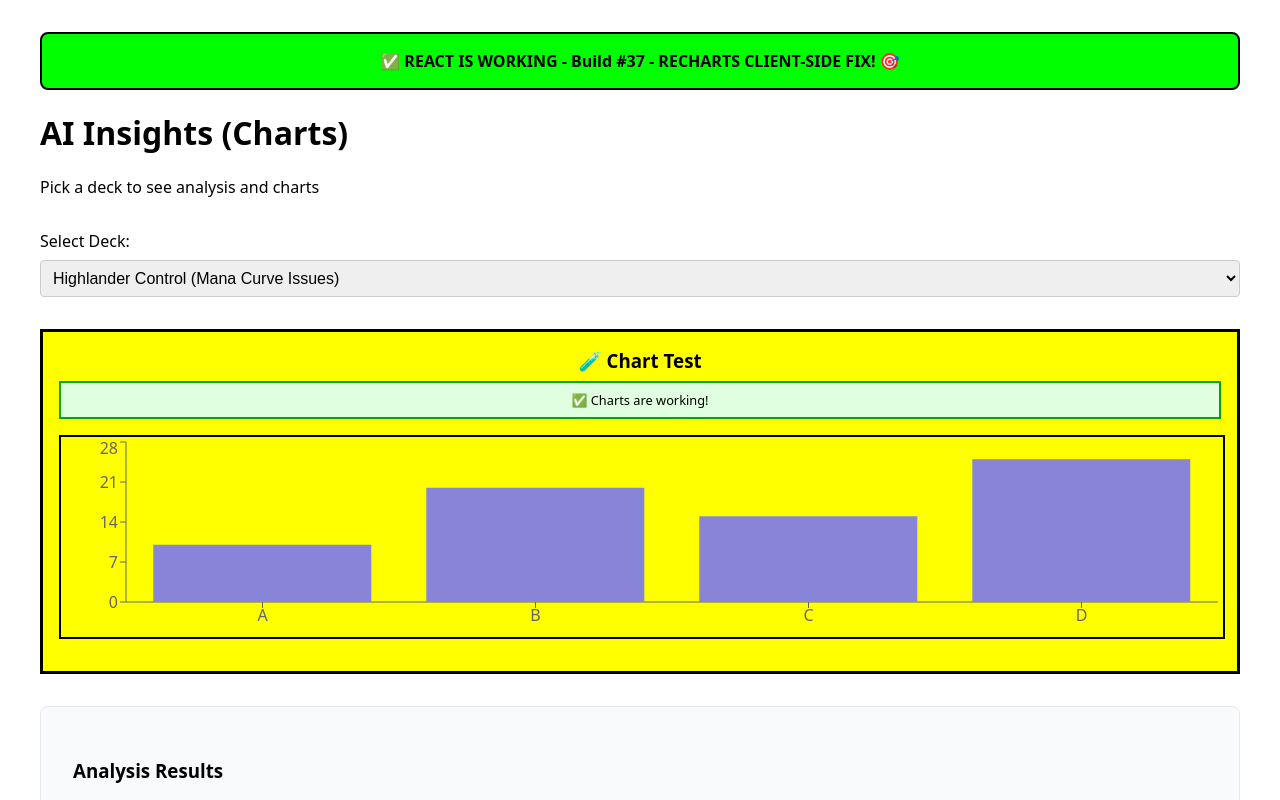
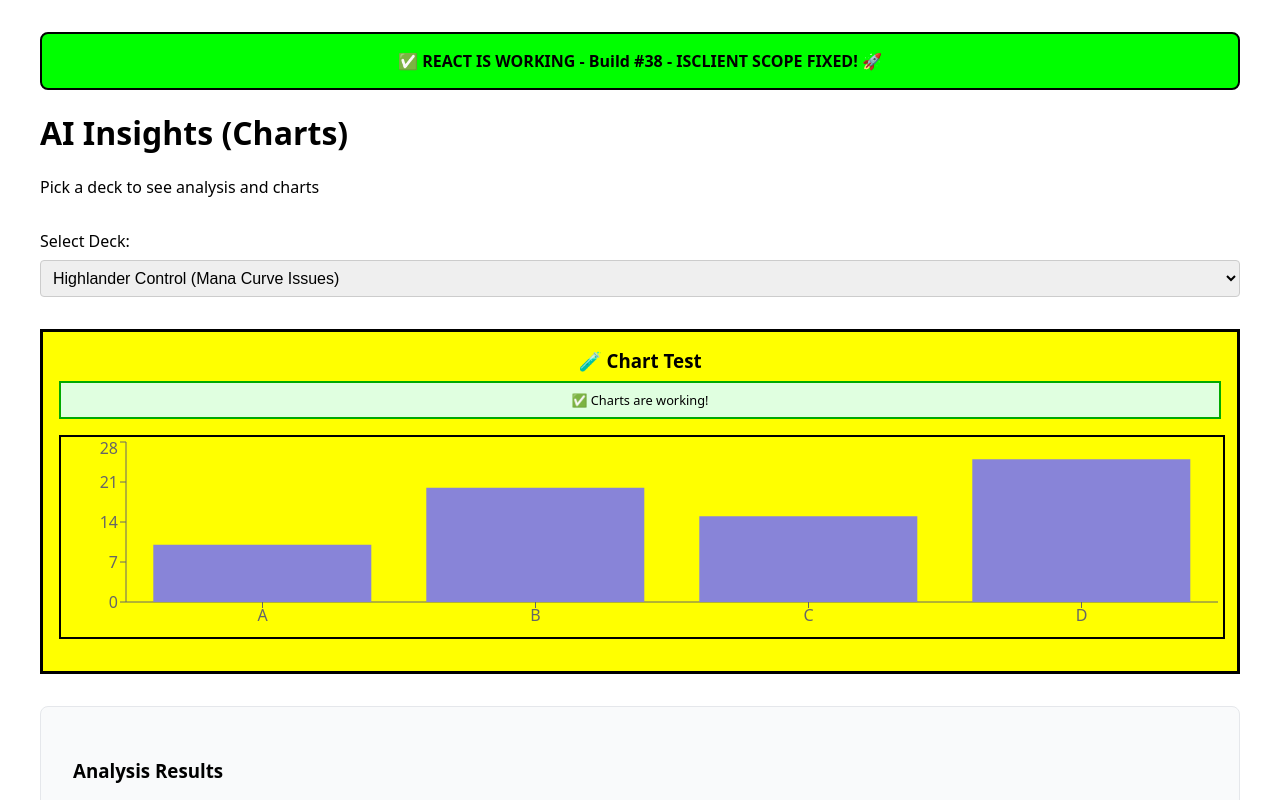
Before and after one commit to alanherron/scrylytics, a Next.js app: page /insights in a window 1280 px wide. Shown: the top 800 px of the page. Built offline with nearby package versions, Linux system fonts and the light colour scheme.

Commit message:
🎨 Update banner for isClient fix
- Banner shows 'ISCLIENT SCOPE FIXED!'
- Build #38 ready for testing
- Charts should now render without scope errors

```diff
--- a/app/insights/page.tsx
+++ b/app/insights/page.tsx
@@ -120,7 +120,7 @@ export default function InsightsPage() {
         textAlign: "center",
         marginBottom: "1rem"
       }}>
-        ✅ REACT IS WORKING - Build #37 - RECHARTS CLIENT-SIDE FIX! 🎯
+        ✅ REACT IS WORKING - Build #38 - ISCLIENT SCOPE FIXED! 🚀
       </div>
 
       <header style={{marginBottom:"2rem"}}>
```
